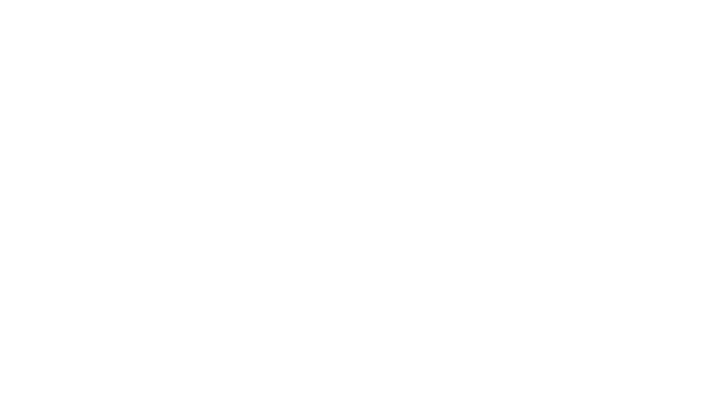
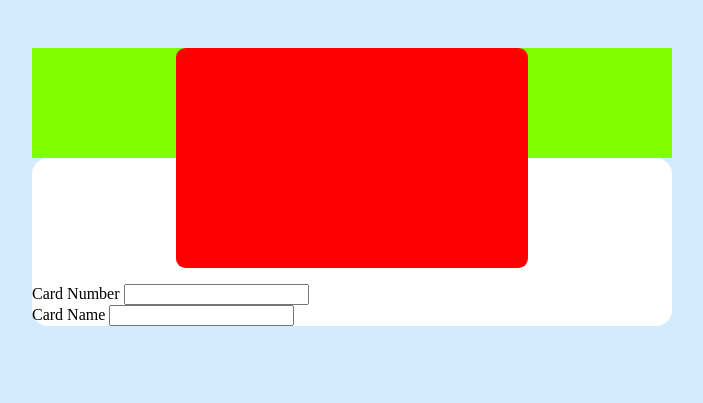
Before and after one commit to kolesnikny/form-bank-card, a plain HTML site: page index.html in a window 1280 px wide. Shown: the whole page, without its empty margins (288-991 px from the left). Drawn offline with Linux system fonts and the light colour scheme.

Commit message:
Add base html structure and position of card view

```diff
--- a/css/index.css
+++ b/css/index.css
@@ -0,0 +1,56 @@
+:root{
+    --base-background: #d4eafd;
+    --base-white: #ffffff;
+    --card-view-width: 22em;
+    --card-view-height: calc(var(--card-view-width)/1.6);
+}
+
+*{
+    box-sizing: border-box;
+}
+
+body{
+    margin: 0;
+}
+
+.page-container{
+    width: 100vw;
+    height: 100vh;
+    background-color: var(--base-background);
+
+}
+.card-form-container{
+    margin:0  auto;
+    padding-top: 3em;
+    width: 50%;
+    height: 50vh;
+}
+
+.card-view-container{
+    position: relative;
+    height: calc(var(--card-view-height)/ 2);
+    background-color: chartreuse;
+    z-index: 1;
+}
+
+.card-view{
+    background-color: red;
+    width: var(--card-view-width);
+    height: var(--card-view-height);
+    border-radius: 0.6em;
+    margin: 0 auto;
+}
+
+.form-wrapper{
+    background-color: var(--base-white);
+    padding-top: calc(var(--card-view-height)/2 + 1em);
+    border-radius: 1em;
+    /* margin-top: calc(var(--card-view-height)/2); */
+    width: 100%;
+    min-height: 30%;
+}
+.form-wrapper>form{
+    display: flex;
+    flex-direction: column;
+    justify-content: space-around;
+}
--- a/index.html
+++ b/index.html
@@ -9,6 +9,25 @@
     <link rel="stylesheet" href="./css/index.css">
 </head>
 <body>
+    <div class="page-container">
+        <section class="card-form-container">
+            <div class="card-view-container">
+                <div class="card-view">
 
+                </div>
+            </div>
+
+            <div class="form-wrapper">
+                <form action="">
+                    <label for=""><span>Card Number</span>
+                        <input type="text" pattern="[0-9]{4} *[0-9]{6} *[0-9]{5}">
+                    </label>
+                    <label for=""><span>Card Name</span>
+                        <input type="text">
+                    </label>
+                </form>
+            </div>
+        </section>
+    </div>
 </body>
 </html>
```
